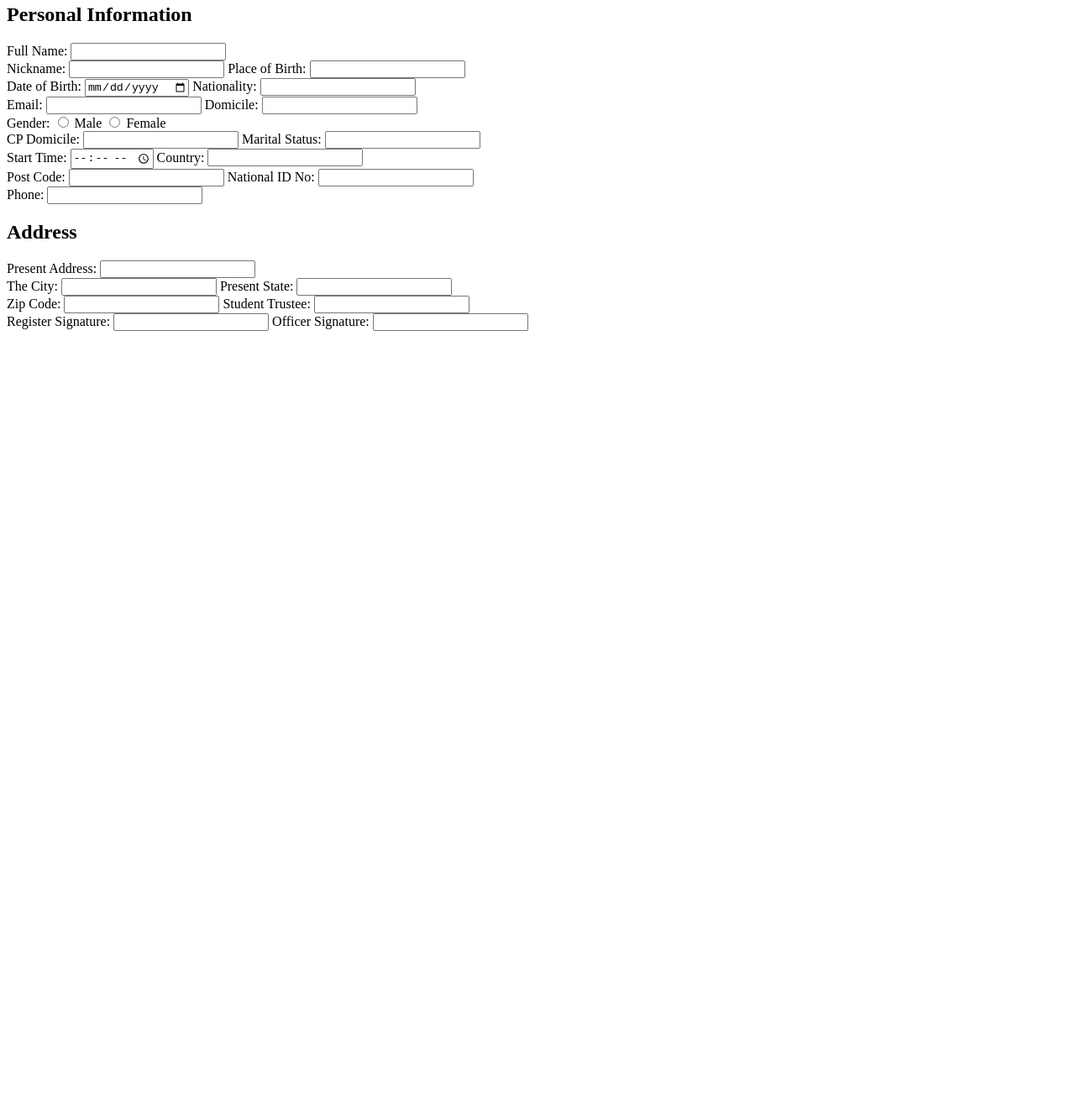
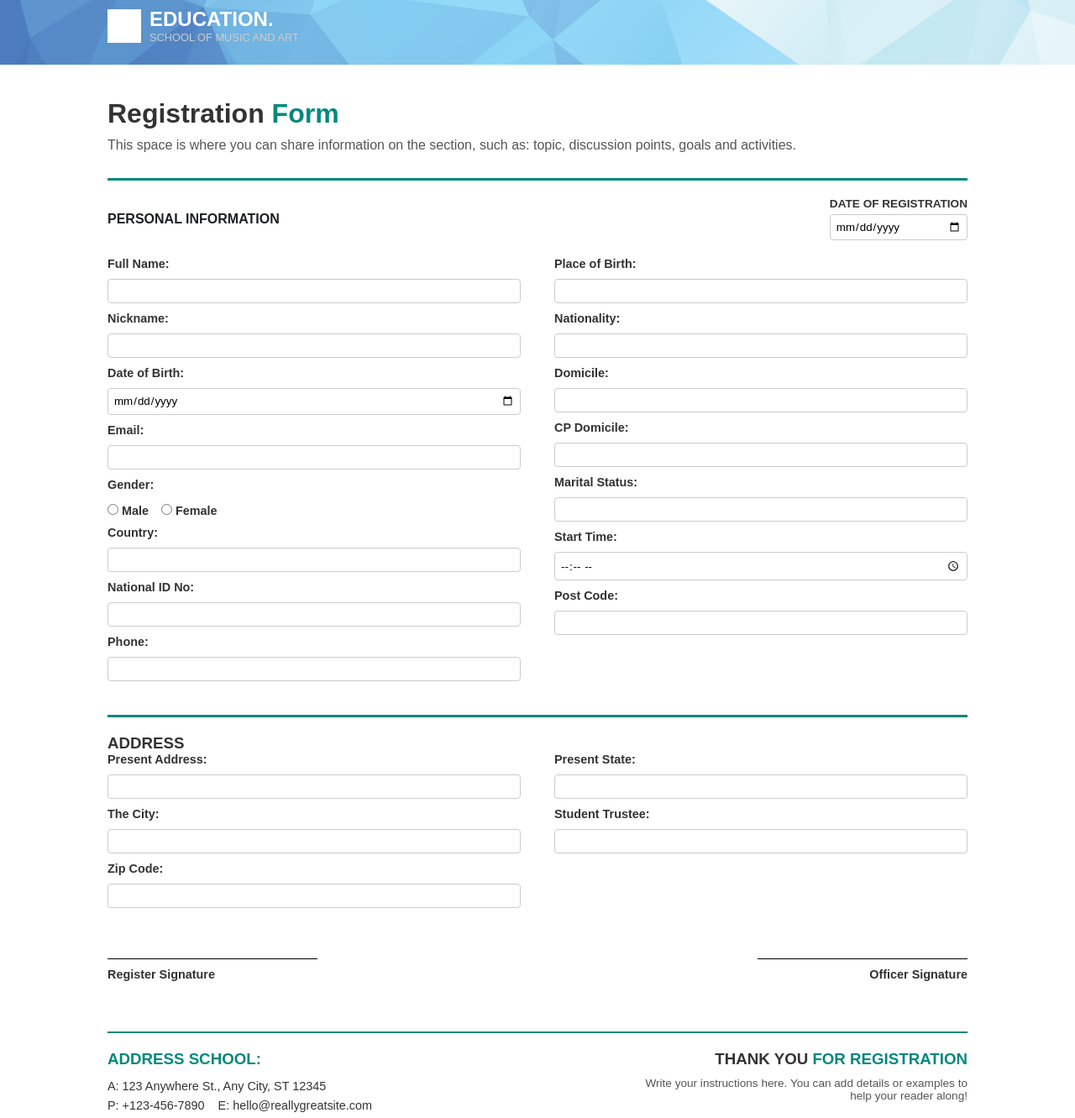
Before and after one commit to TiaanSchoeman/Team-Project-BrownHawk, a plain HTML site: page index.html in a window 1280 px wide. Shown: the part 16-1347 px from the top of the page at 84% size. Before the commit the page ends 800 px from the top, so only its background shows below. Drawn offline with Linux system fonts and the light colour scheme.

Commit message:
header and css added + Banner.jpg added

```diff
--- a/global.css
+++ b/global.css
@@ -0,0 +1,203 @@
+* {
+  margin: 0;
+  padding: 0;
+  box-sizing: border-box;
+  font-family: Arial, Helvetica, sans-serif;
+}
+
+body {
+  background-color: #fff;
+  color: #333;
+}
+
+/* HEADER */
+.header {
+  background-image: url(Banner.jpg);
+  color: white;
+  padding: 25px 0;
+}
+
+.header-content {
+  width: 80%;
+  margin: 0 auto;
+  display: flex;
+  align-items: center;
+}
+
+.logo {
+  display: flex;
+  align-items: center;
+  gap: 10px;
+}
+
+.logo .square {
+  width: 40px;
+  height: 40px;
+  background-color: white;
+}
+
+.logo .text h2 {
+  font-size: 1.5rem;
+  font-weight: bold;
+}
+
+.logo .text p {
+  font-size: 0.8rem;
+  color: #ccc;
+}
+
+/* CONTAINER */
+.container {
+  width: 80%;
+  margin: 40px auto;
+}
+
+.container h1 {
+  font-size: 2rem;
+  margin-bottom: 10px;
+}
+
+.container h1 span {
+  color: #00897b;
+}
+
+.desc {
+  color: #555;
+  margin-bottom: 30px;
+}
+
+/* FORM SECTIONS */
+.form-section {
+  border-top: 3px solid #00897b;
+  padding-top: 20px;
+  margin-bottom: 40px;
+}
+
+.section-header {
+  display: flex;
+  justify-content: space-between;
+  align-items: center;
+  margin-bottom: 20px;
+}
+
+.section-header h3 {
+  color: #1c1f23;
+  font-size: 1rem;
+}
+
+.date-registration {
+  text-align: right;
+}
+
+.date-registration label {
+  font-size: 0.85rem;
+  font-weight: bold;
+  display: block;
+  margin-bottom: 5px;
+}
+
+.date-registration input {
+  padding: 6px;
+  border: 1px solid #ccc;
+  border-radius: 4px;
+}
+
+/* TWO COLUMN LAYOUT */
+.two-col {
+  display: flex;
+  justify-content: space-between;
+  gap: 40px;
+}
+
+.col {
+  flex: 1;
+  display: flex;
+  flex-direction: column;
+  gap: 10px;
+}
+
+label {
+  font-weight: bold;
+  font-size: 0.9rem;
+}
+
+input[type="text"],
+input[type="email"],
+input[type="date"],
+input[type="time"],
+input[type="tel"] {
+  width: 100%;
+  padding: 6px;
+  border: 1px solid #ccc;
+  border-radius: 4px;
+}
+
+.gender {
+  display: flex;
+  gap: 15px;
+  margin-top: 5px;
+}
+
+/* SIGNATURES */
+.signatures {
+  display: flex;
+  justify-content: space-between;
+  margin-top: 60px;
+  width: 100%;
+}
+
+.sig-box {
+  display: flex;
+  flex-direction: column;
+  align-items: flex-start;
+}
+
+.sig-box.right {
+  align-items: flex-end;
+  text-align: right;
+}
+
+.signature-line {
+  width: 250px;
+  border-bottom: 1px solid #000;
+  margin-bottom: 10px;
+}
+
+/* FOOTER */
+.footer {
+  border-top: 2px solid #00897b;
+  padding-top: 20px;
+  margin-top: 60px;
+  display: flex;
+  justify-content: space-between;
+  flex-wrap: wrap;
+}
+
+.school-info h3 {
+  color: #00897b;
+  margin-bottom: 10px;
+}
+
+.school-info p {
+  line-height: 1.6;
+  font-size: 0.9rem;
+}
+
+.thankyou {
+  text-align: right;
+  max-width: 400px;
+}
+
+.thankyou h3 {
+  color: #333;
+}
+
+.thankyou h3 span {
+  color: #00897b;
+}
+
+.thankyou p {
+  font-size: 0.85rem;
+  color: #555;
+  margin-top: 10px;
+}
--- a/index.html
+++ b/index.html
@@ -1,108 +1,115 @@
 <!DOCTYPE html>
 <html lang="en">
 <head>
-    <meta charset="UTF-8">
-    <meta name="viewport" content="width=device-width, initial-scale=1.0">
-    <title>Document</title>
-    <link rel="stylesheet" href="global.css">
+  <meta charset="UTF-8" />
+  <meta name="viewport" content="width=device-width, initial-scale=1.0" />
+  <title>Registration Form</title>
+  <link rel="stylesheet" href="global.css" />
 </head>
 <body>
+  <header class="header">
+    <div class="header-content">
+      <div class="logo">
+        <div class="square"></div>
+        <div class="text">
+          <h2>EDUCATION.</h2>
+          <p>SCHOOL OF MUSIC AND ART</p>
+        </div>
+      </div>
+    </div>
+  </header>
 
-    <header>
+  <main class="container">
+    <h1>Registration <span>Form</span></h1>
+    <p class="desc">
+      This space is where you can share information on the section, such as:
+      topic, discussion points, goals and activities.
+    </p>
 
+    <form>
+      <!-- PERSONAL INFORMATION -->
+      <div class="form-section">
+        <div class="section-header">
+          <h3>PERSONAL INFORMATION</h3>
+          <div class="date-registration">
+            <label for="reg-date">DATE OF REGISTRATION</label>
+            <input type="date" id="reg-date" />
+          </div>
+        </div>
 
-    </header>
+        <div class="two-col">
+          <div class="col">
+            <label>Full Name:</label><input type="text" />
+            <label>Nickname:</label><input type="text" />
+            <label>Date of Birth:</label><input type="date" />
+            <label>Email:</label><input type="email" />
+            <label>Gender:</label>
+            <div class="gender">
+              <label><input type="radio" name="gender" /> Male</label>
+              <label><input type="radio" name="gender" /> Female</label>
+            </div>
+            <label>Country:</label><input type="text" />
+            <label>National ID No:</label><input type="text" />
+            <label>Phone:</label><input type="tel" />
+          </div>
 
+          <div class="col">
+            <label>Place of Birth:</label><input type="text" />
+            <label>Nationality:</label><input type="text" />
+            <label>Domicile:</label><input type="text" />
+            <label>CP Domicile:</label><input type="text" />
+            <label>Marital Status:</label><input type="text" />
+            <label>Start Time:</label><input type="time" />
+            <label>Post Code:</label><input type="text" />
+          </div>
+        </div>
+      </div>
 
-    <main>
-    <form action="#" method="post">
-        <section>
-        <h2>Personal Information</h2>
+      <!-- ADDRESS -->
+      <div class="form-section">
+        <h3>ADDRESS</h3>
+        <div class="two-col">
+          <div class="col">
+            <label>Present Address:</label><input type="text" />
+            <label>The City:</label><input type="text" />
+            <label>Zip Code:</label><input type="text" />
+          </div>
+          <div class="col">
+            <label>Present State:</label><input type="text" />
+            <label>Student Trustee:</label><input type="text" />
+          </div>
+        </div>
+      </div>
 
-        <label for="full-name">Full Name:</label>
-        <input type="text" id="full-name" name="full-name"><br>
+      <!-- SIGNATURES -->
+      <div class="signatures">
+        <div class="sig-box">
+          <div class="signature-line"></div>
+          <label>Register Signature</label>
+        </div>
+        <div class="sig-box right">
+          <div class="signature-line"></div>
+          <label>Officer Signature</label>
+        </div>
+      </div>
+    </form>
 
-        <label for="nickname">Nickname:</label>
-        <input type="text" id="nickname" name="nickname">
-
-        <label for="place-of-birth">Place of Birth:</label>
-        <input type="text" id="place-of-birth" name="place-of-birth"><br>
-
-        <label for="date-of-birth">Date of Birth:</label>
-        <input type="date" id="date-of-birth" name="date-of-birth">
-
-        <label for="nationality">Nationality:</label>
-        <input type="text" id="nationality" name="nationality"><br>
-
-        <label for="email">Email:</label>
-        <input type="email" id="email" name="email">
-
-        <label for="domicile">Domicile:</label>
-        <input type="text" id="domicile" name="domicile"><br>
-
-        <label>Gender:</label>
-        <input type="radio" id="male" name="gender" value="male">
-        <label for="male">Male</label>
-        <input type="radio" id="female" name="gender" value="female">
-        <label for="female">Female</label><br>
-
-        <label for="cp-domicile">CP Domicile:</label>
-        <input type="text" id="cp-domicile" name="cp-domicile">
-
-        <label for="marital-status">Marital Status:</label>
-        <input type="text" id="marital-status" name="marital-status"><br>
-
-        <label for="start-time">Start Time:</label>
-        <input type="time" id="start-time" name="start-time">
-
-        <label for="country">Country:</label>
-        <input type="text" id="country" name="country"><br>
-
-        <label for="post-code">Post Code:</label>
-        <input type="text" id="post-code" name="post-code">
-
-        <label for="national-id">National ID No:</label>
-        <input type="text" id="national-id" name="national-id"><br>
-
-        <label for="phone">Phone:</label>
-        <input type="tel" id="phone" name="phone">
-        </section>
-
-        <section>
-        <h2>Address</h2>
-
-        <label for="present-address">Present Address:</label>
-        <input type="text" id="present-address" name="present-address"><br>
-
-        <label for="city">The City:</label>
-        <input type="text" id="city" name="city">
-
-        <label for="present-state">Present State:</label>
-        <input type="text" id="present-state" name="present-state"><br>
-
-        <label for="zip-code">Zip Code:</label>
-        <input type="text" id="zip-code" name="zip-code">
-
-        <label for="student-trustee">Student Trustee:</label>
-        <input type="text" id="student-trustee" name="student-trustee">
-        </section>
-
-        <section>
-        <label for="register-signature">Register Signature:</label>
-        <input type="text" id="register-signature" name="register-signature">
-
-        <label for="officer-signature">Officer Signature:</label>
-        <input type="text" id="officer-signature" name="officer-signature">
-        </section>
-    </form>
-    </main>
-
-
-    <footer>
-
+    <footer class="footer">
+      <div class="school-info">
+        <h3>ADDRESS SCHOOL:</h3>
+        <p>A: 123 Anywhere St., Any City, ST 12345</p>
+        <p>
+          P: +123-456-7890 &nbsp;&nbsp; E: hello@reallygreatsite.com
+        </p>
+      </div>
+      <div class="thankyou">
+        <h3>THANK YOU <span>FOR REGISTRATION</span></h3>
+        <p>
+          Write your instructions here. You can add details or examples to help
+          your reader along!
+        </p>
+      </div>
     </footer>
-
-    <script src="script.js"></script>
-
+  </main>
 </body>
 </html>
```
Also changed, not shown: Banner.jpg (added).
